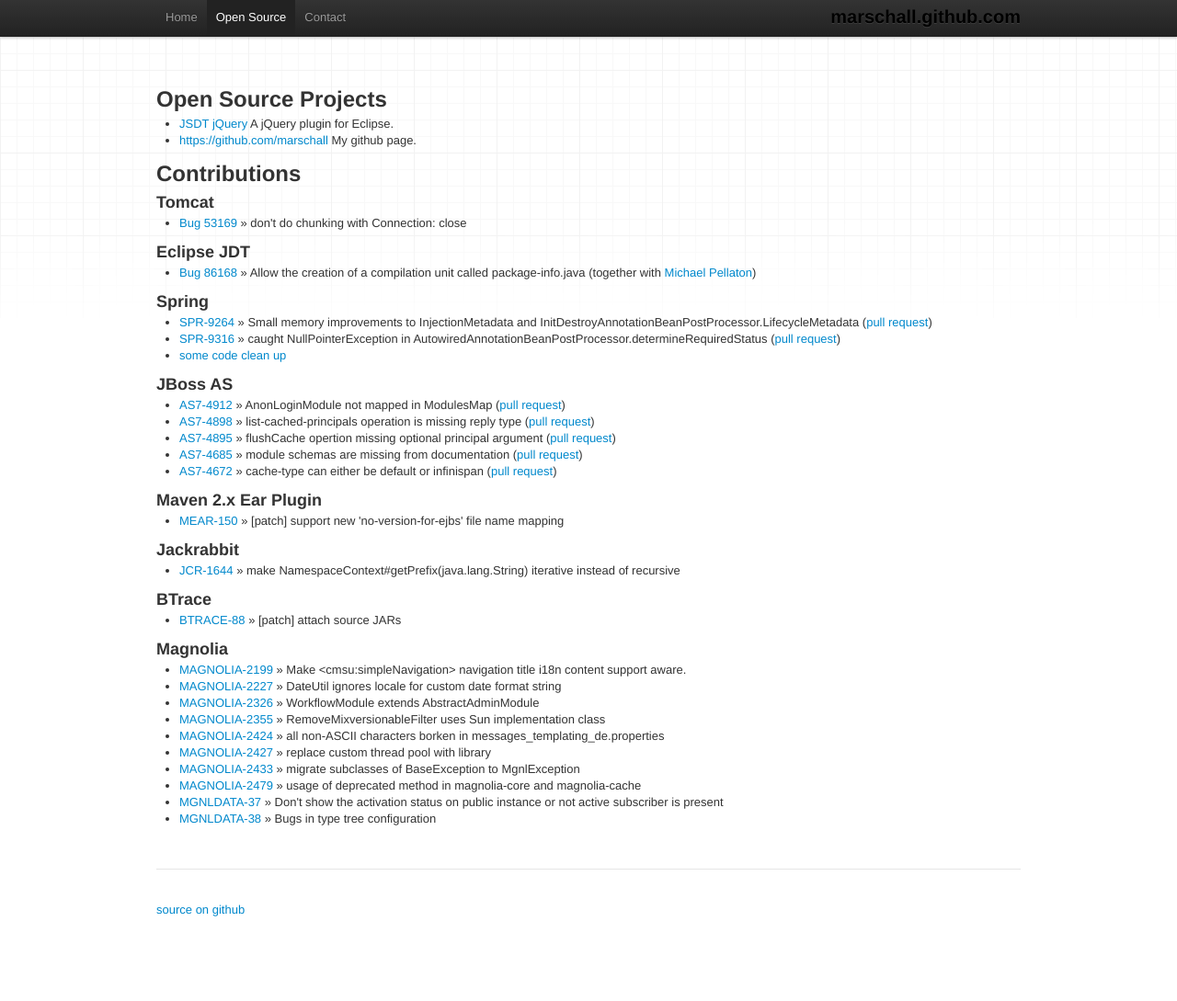
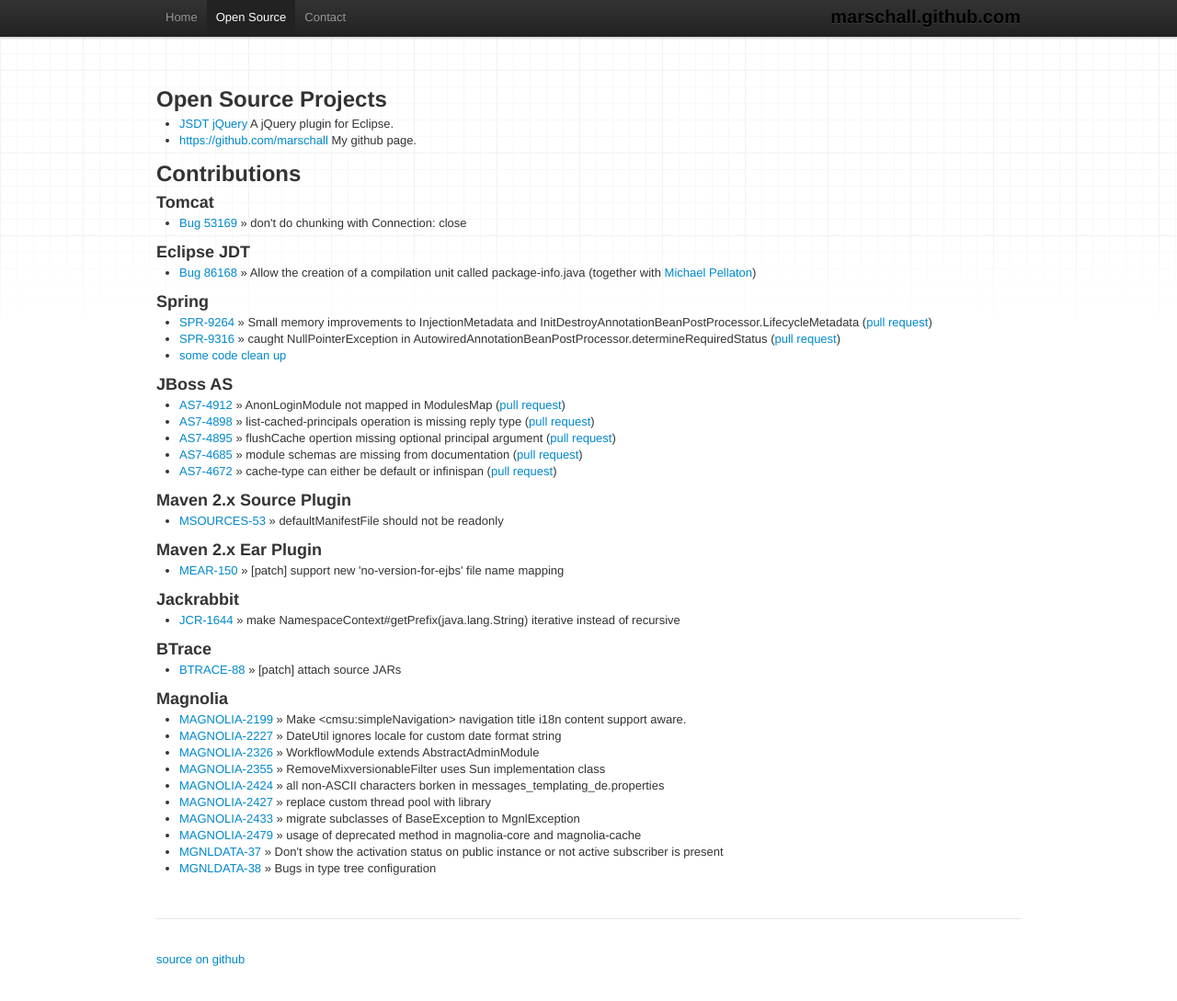
Before and after one commit to marschall/marschall.github.com, a Jekyll site: the page built from open-source.html, in a window 1280 px wide and 1089 px high. Shown: the whole window at 92% size. Built offline with Jekyll 4.4.1, drawn with Linux system fonts in a browser that asks for light colours.

Commit message:
add MSOURCES-53

```diff
--- a/open-source.html
+++ b/open-source.html
@@ -39,6 +39,10 @@
   <li><a href="https://hibernate.onjira.com/browse/HHH-5929">HHH-5929</a> &raquo; PooledLoOptimizer in conjunction with SequenceStyleGenerator is not thread-safe (<a href="https://github.com/hibernate/hibernate-orm/pull/350">pull request</a>)</li>
 </ul>
 -->
+<h3>Maven 2.x Source Plugin</h3>
+<ul>
+  <li><a href="https://jira.codehaus.org/browse/MSOURCES-53">MSOURCES-53</a> &raquo; defaultManifestFile should not be readonly</li>
+</ul>
 <h3>Maven 2.x Ear Plugin</h3>
 <ul>
   <li><a href="http://jira.codehaus.org/browse/MEAR-150">MEAR-150</a> &raquo; [patch] support new 'no-version-for-ejbs' file name mapping</li>
```
